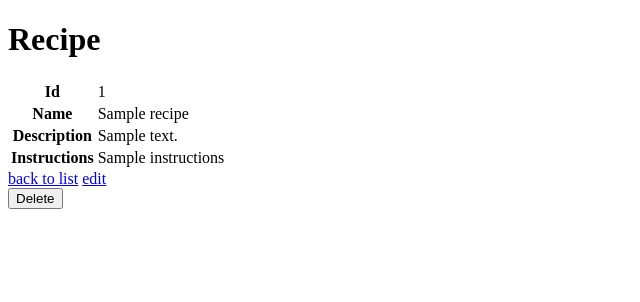
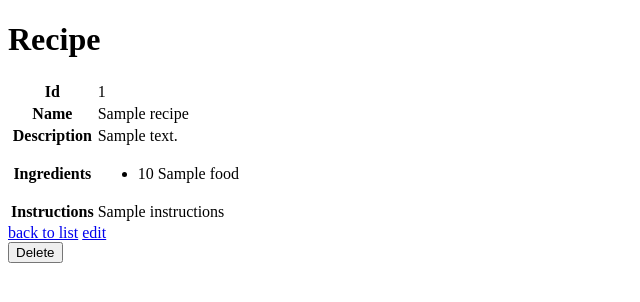
Before and after one commit to mekane/recipe-db-symfony, a Symfony app: template templates/recipe/show.html.twig in a window 1280 px wide. Shown: the top 302 px of the page, without its empty margins (0-640 px from the left). Run offline with Twig, Linux system fonts and the light colour scheme; the template is opened without the code that fills it: most values are stand-ins (such as "Sample title", 1, 10 or a date in 2020); some libraries are stand-ins or nearby versions.

Commit message:
Show ingredients on 'show' template

```diff
--- a/templates/recipe/show.html.twig
+++ b/templates/recipe/show.html.twig
@@ -20,6 +20,18 @@
                 <td>{{ recipe.description }}</td>
             </tr>
             <tr>
+                <th>Ingredients</th>
+                <td>
+                    <ul>
+                        {% for ingredient in recipe.ingredients %}
+                            <li>
+                                {{ ingredient.amount }} {{ ingredient.food.name }}
+                            </li>
+                        {% endfor %}
+                    </ul>
+                </td>
+            </tr>
+            <tr>
                 <th>Instructions</th>
                 <td>{{ recipe.instructions }}</td>
             </tr>
```
